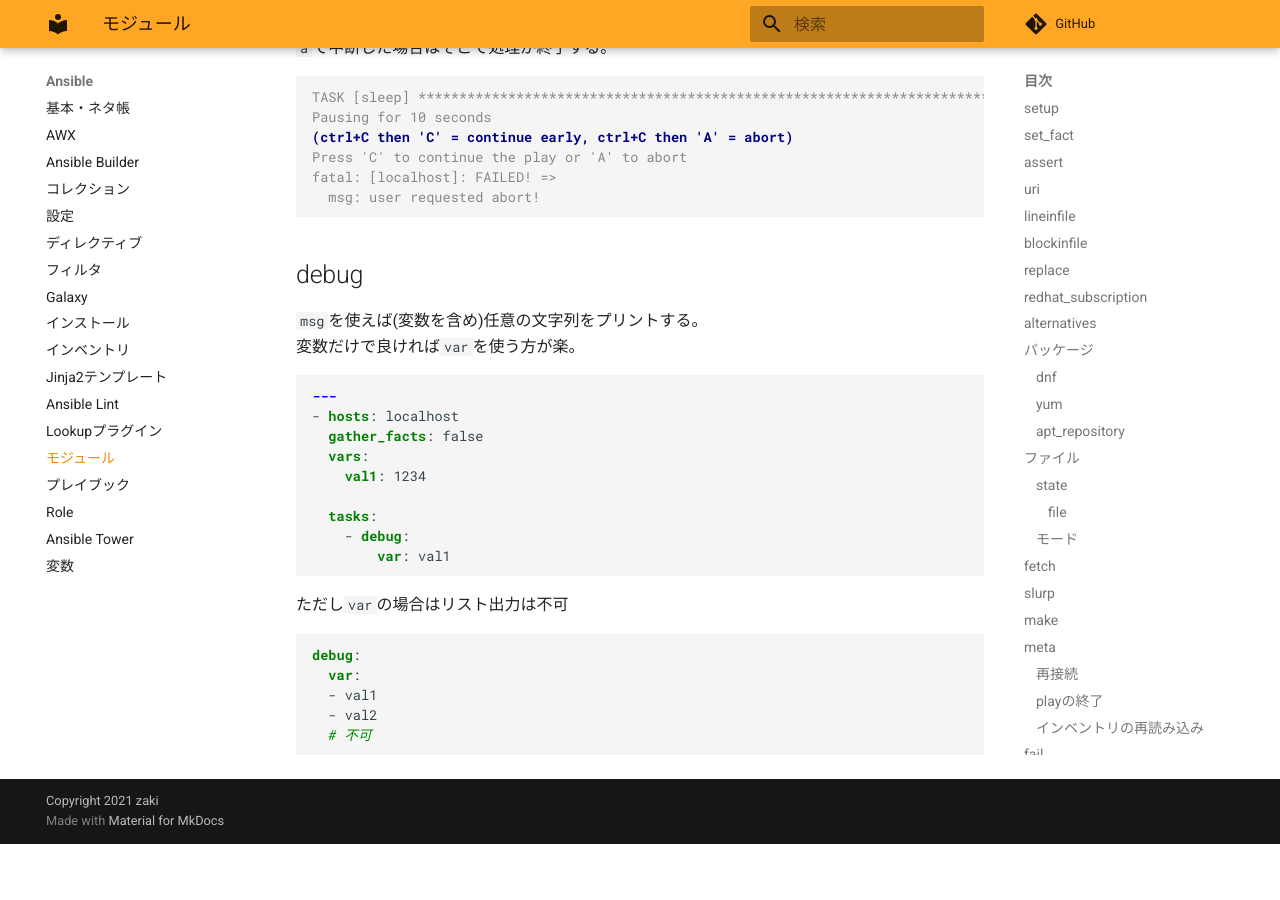
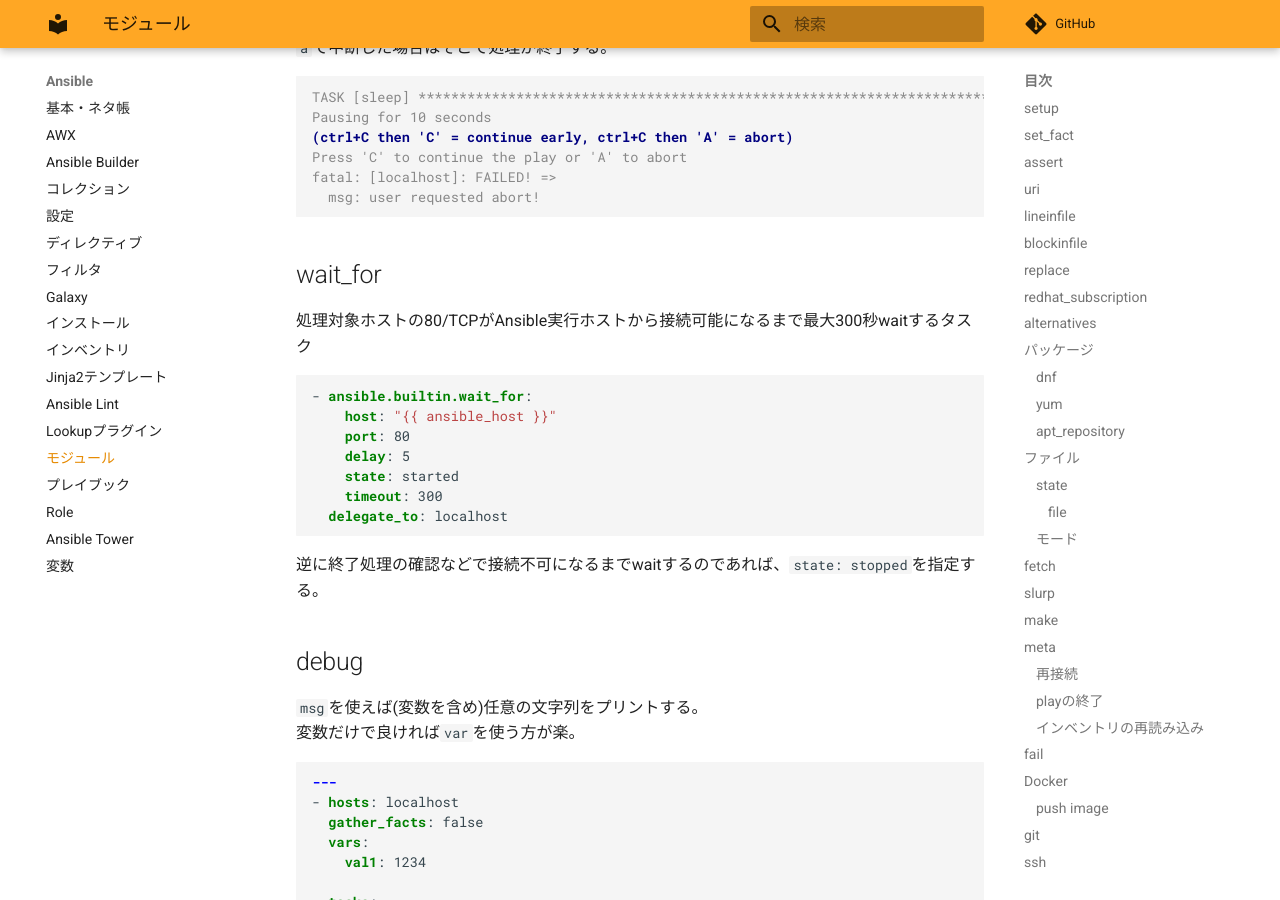
Before and after one commit to zaki-lknr/docs, an MkDocs documentation site: the page built from docs/Ansible/module.md, in a window 1280 px wide and 900 px high, scrolled down 12813 px. Built offline with MkDocs 1.6.1 and Material for MkDocs 9.7.7, drawn with Linux system fonts in a browser that asks for light colours; comment, search, counter and statistics services are not loaded; before the commit the page ends 13657 px from its top, so only the background shows below that.

Commit message:
add: ansible/module: wait_for

````diff
--- a/docs/Ansible/module.md
+++ b/docs/Ansible/module.md
@@ -588,6 +588,22 @@ fatal: [localhost]: FAILED! =>
   msg: user requested abort!
 ```
 
+## wait_for
+
+処理対象ホストの80/TCPがAnsible実行ホストから接続可能になるまで最大300秒waitするタスク
+
+```yaml
+- ansible.builtin.wait_for:
+    host: "{{ ansible_host }}"
+    port: 80
+    delay: 5
+    state: started
+    timeout: 300
+  delegate_to: localhost
+```
+
+逆に終了処理の確認などで接続不可になるまでwaitするのであれば、`state: stopped`を指定する。
+
 ## debug
 
 `msg`を使えば(変数を含め)任意の文字列をプリントする。
````
